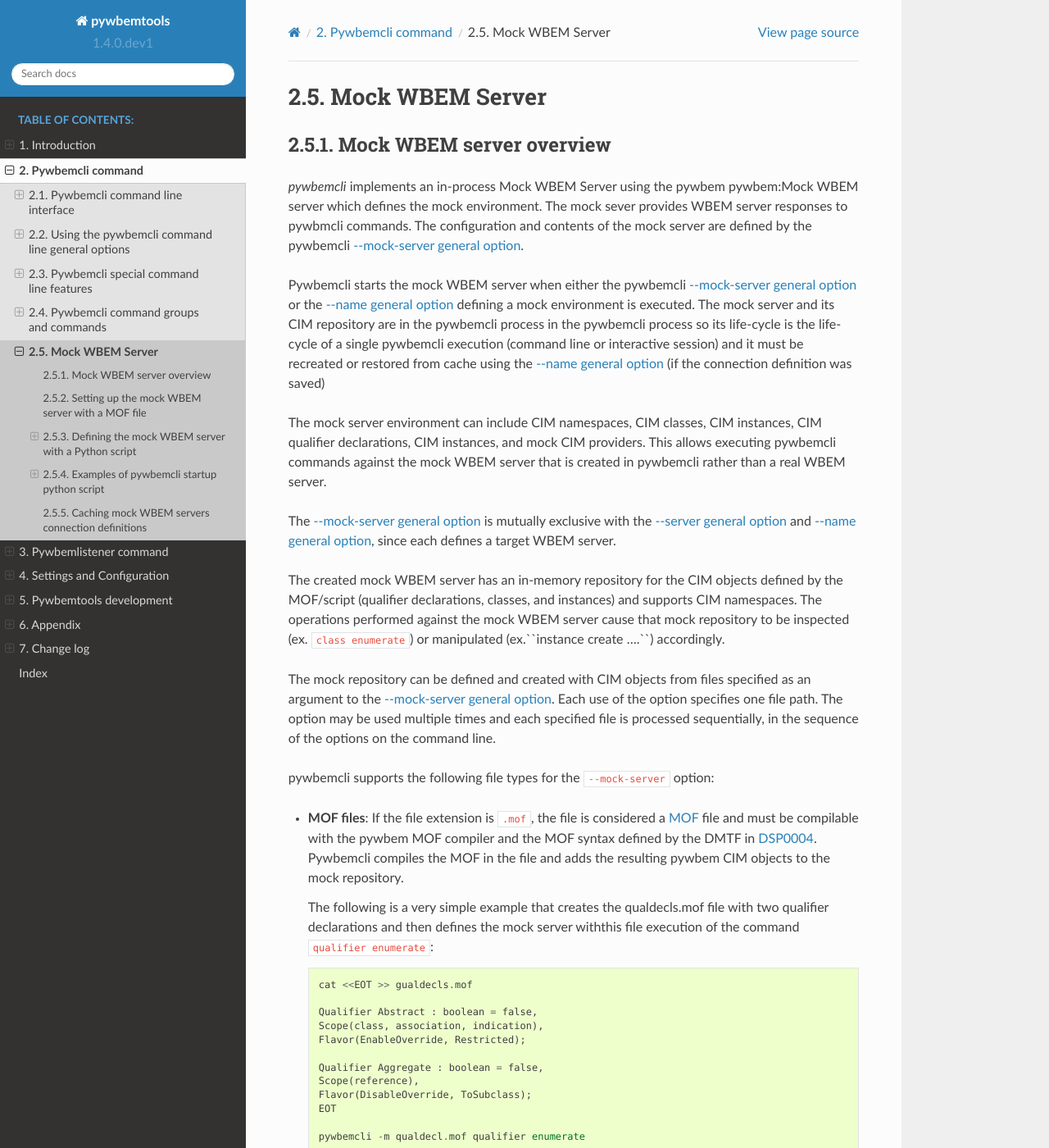
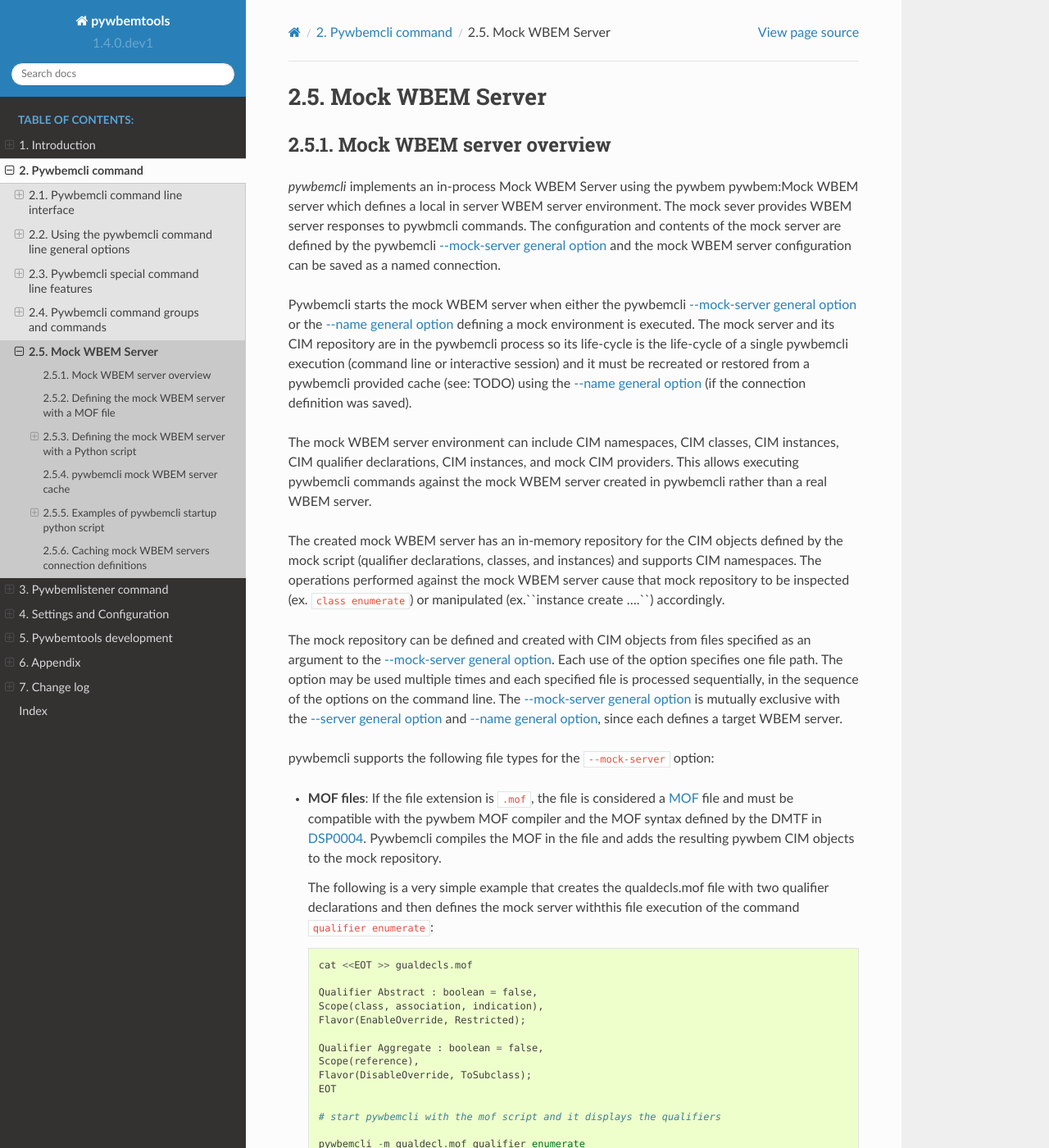
Before and after one commit to pywbem/pywbemtools, a Sphinx documentation site: the page built from docs/pywbemcli/mock_support.rst, in a window 1280 px wide and 1400 px high. Shown: the whole window at 82% size. Built offline with Sphinx 7.4.7 and the Read the Docs theme 2.0.0, drawn with Linux system fonts in a browser that asks for light colours; pages that are not in the unit, such as notebooks, are missing from menus; some of the changed text lies outside the part shown.

Commit message:
Issue #1407, clarify new-style vs old-style mock scripts
Old style mock scripts have been deprecated effective with python 3.8 as
minimum version.

We want to actively discourge the use of this style scripts but still
allow them to exist to avoid breaking client code.

This change extends documentation to clarify the issues in the
mock_script setup and in the mock scripts used in our tests.

```diff
--- a/docs/pywbemcli/mock_support.rst
+++ b/docs/pywbemcli/mock_support.rst
@@ -11,30 +11,27 @@
 -------------------------
 
 `pywbemcli` implements an in-process Mock WBEM Server using the pywbem
-:ref:`pywbem:Mock WBEM server` which defines the mock environment. The mock
-sever provides WBEM server responses to pywbmcli commands. The configuration
-and contents of the mock server are defined by the pywbemcli
-:ref:`--mock-server general option`.
+:ref:`pywbem:Mock WBEM server` which defines a local in server WBEM server environment.
+The mock sever provides WBEM server responses to pywbmcli commands. The
+configuration and contents of the mock server are defined by the pywbemcli
+:ref:`--mock-server general option` and the mock WBEM server configuration
+can be saved as a named connection.
 
 Pywbemcli starts the mock WBEM server when either the pywbemcli
 :ref:`--mock-server general option` or the :ref:`--name general option`
 defining a mock environment is executed.  The mock server and its CIM
-repository are in the pywbemcli process in the pywbemcli process so its
-life-cycle is the life-cycle of a single pywbemcli execution (command line or
-interactive session) and it must be recreated or restored from cache using the
-:ref:`--name general option` (if the connection definition was saved)
+repository are in the pywbemcli process so its life-cycle is the life-cycle of
+a single pywbemcli execution (command line or interactive session) and it must
+be recreated or restored from a pywbemcli provided cache (see: TODO) using the :ref:`--name
+general option` (if the connection definition was saved).
 
-The mock server environment can include CIM namespaces, CIM
+The mock WBEM server environment can include CIM namespaces, CIM
 classes, CIM instances, CIM qualifier declarations, CIM instances, and mock CIM
 providers. This allows executing pywbemcli commands against the mock WBEM server
-that is created in pywbemcli rather than a real WBEM server.
-
-The :ref:`--mock-server general option` is mutually exclusive with the
-:ref:`--server general option` and :ref:`--name general option`, since each
-defines a target WBEM server.
+created in pywbemcli rather than a real WBEM server.
 
 The created mock WBEM server has an in-memory repository for the
-CIM objects defined by the MOF/script (qualifier declarations, classes, and
+CIM objects defined by the mock script (qualifier declarations, classes, and
 instances) and supports CIM namespaces. The operations performed against the
 mock WBEM server cause that mock repository to be inspected (ex. ``class
 enumerate``) or manipulated (ex.``instance create ....``) accordingly.
@@ -43,15 +40,17 @@
 specified as an argument to the :ref:`--mock-server general option`. Each use
 of the option specifies one file path. The option may be used
 multiple times and each specified file is processed sequentially, in the
-sequence of the options on the command line.
+sequence of the options on the command line. The  :ref:`--mock-server general option`
+is mutually exclusive with the :ref:`--server general option` and
+:ref:`--name general option`, since each defines a target WBEM server.
 
 pywbemcli supports the following file types for the ``--mock-server`` option:
 
-.. index:: pair: MOF; server mock
+.. index:: pair: MOF; WBEM server mock
 .. index:: pair: compile_string(); mock setup methods
 
 * **MOF files**: If the file extension is ``.mof``, the file is considered a
-  :term:`MOF` file and must be compilable with the :ref:`pywbem MOF compiler
+  :term:`MOF` file and must be compatible with the :ref:`pywbem MOF compiler
   <pywbem:MOF Compiler>` and the MOF syntax defined by the DMTF in
   :term:`DSP0004`. Pywbemcli compiles the MOF in the file and adds the
   resulting :ref:`pywbem CIM objects<pywbem:CIM objects>` to the mock repository.
@@ -70,6 +69,8 @@
         Scope(reference),
         Flavor(DisableOverride, ToSubclass);
         EOT
+
+        # start pywbemcli with the mof script and it displays the qualifiers
 
         pywbemcli -m qualdecl.mof qualifier enumerate
 
@@ -112,15 +117,16 @@
 
   .. index:: pair: mock-server cache; cache mock-server
 
-  Since the mock repository created by mock scripts and MOF files can be
-  cached, pywbemcli can also make the decision on pywbemcli with the
-  :ref:`--name general option` whether the script is to retrieved from the
-  cache or recreated from the named connection definition.  To do this, it
-  needs knowledge of whether the files that make up  the script have been
-  modified since the cache of the repository was created. To do this the files
-  that are used in the script have to be registered with the pywbem
-  provider_dependent_registry. using
-  :meth:`~pywbem_mock:provider_dependent_registry.add_dependents`
+  Since the mock repository created by mock scripts and MOF files can be cached
+  (see :ref:`pywbemcli mock WBEM server cache`), pywbemcli can also make the decision
+  in start-up with the :ref:`--name general option` whether the script is to
+  retrieved from the cache or recreated from the named connection mock script
+  definition.  To do this, it needs knowledge of whether the files that make up
+  the script have been modified since the cache of the repository was created.
+  To do this the files that are used in the script have to be registered with
+  the pywbem provider_dependent_registry. using
+  :meth:`~pywbem_mock:provider_dependent_registry.add_dependents`. This
+  information is saved in the cache.
 
   Finally, mock scripts can be used to add or update CIM objects in the mock
   CIM repository. This is an alternative to specifying MOF files, and can be
@@ -142,8 +148,8 @@
 .. _`Creating files for the mock repository`:
 .. _`Setting up the mock WBEM server with a MOF file`:
 
-Setting up the mock WBEM server with a MOF file
------------------------------------------------
+Defining the mock WBEM server with a MOF file
+---------------------------------------------
 
 If the :ref:`--mock-server general option` defines a MOF file, The file
 most consist of DMTF MOF definitions of CIM qualifier declarations, CIM
@@ -225,11 +231,12 @@
 environments over just installing MOF files including:
 
 1. The ability to install instance providers to control the processing of
-   specific instance operations (create, modify, delete) on specific classes. This
-   is similar to the definition of providers in WBEM servers such as OpenPegasus
-   which process requests and generate responses to the client in the WBEM server
-   for specific request types and CIM classes.  pywbem provides several prebuilt
-   instance providers that can be installed with the setup script.
+   specific instance operations (create, modify, delete) on specific classes.
+   This is similar to the definition of providers in WBEM servers such as
+   OpenPegasus which process requests and generate responses to the client in
+   the WBEM server for specific request types and CIM classes.  pywbem provides
+   several prebuilt instance providers that can be installed with the setup
+   script.
 
 2. The ability to install CIM qualifier declarations and CIM classes from
    DMTF schemas rather than simply from local MOF files. See
@@ -391,7 +398,7 @@
 .. _`Installing required mock CIM Method providers`:
 
 Installing required mock CIM Method
-^^^^^^^^^^^^^^^^^^^^^^^^^^^^^^^^^^^^^^^^^^^^^
+^^^^^^^^^^^^^^^^^^^^^^^^^^^^^^^^^^^
 
 Installing any mock CIM Methods that may be required.  Pywbem provides
 support for user-defined mock CIM Methods that that would provide specific
@@ -501,8 +508,10 @@
 
 .. _`Defining up the startup script interface from pywbemcli`:
 
-Defining the startup script interface from pywbemcli
-^^^^^^^^^^^^^^^^^^^^^^^^^^^^^^^^^^^^^^^^^^^^^^^^^^^^
+Defining the pywbemcli mock script interface
+^^^^^^^^^^^^^^^^^^^^^^^^^^^^^^^^^^^^^^^^^^^^
+
+.. index:: single: mock script
 
 Mock scripts can be used for any kind of setup of the mock WBEM server, for
 example for creating namespaces, implementing and registering providers, or
@@ -517,10 +526,13 @@
     pair: connection definition; cache
     pair: mock-server cache; cache mock-server
     pair: --mock-server; General option
+    pair: mock script; old-style
+    pair: mock script; new-style
 
-1. New-style(Python >=3.5): The mock script has a ``setup()`` function.  This avoids
-   the messiness of using globals and also enables the mock environment of a
-   connection definition to be cached.
+
+1. New-style(Python >=3.5): The mock script has a ``setup()`` function.  This
+   function provides the mock script with information on the mock environment and
+   avoids the messiness of using globals.
 
    New-style mock scripts are imported as a Python module into Python namespace
    ``pywbemtools.pywbemcli.mockscripts.<mock-script-name>`` and their
@@ -655,6 +667,64 @@
 
         # pylint: disable=undefined-variable
         _setup(CONN, SERVER, VERBOSE)  # noqa: F821
+
+
+.. _`pywbemcli mock WBEM server cache`:
+
+pywbemcli mock WBEM server cache
+--------------------------------
+
+.. index::
+    pair: mock cache; cache
+    pair: mock WBEM server; cache
+
+Pywbemcli provides for caching the mock WBEM server once it has been created
+by the mock script. NOTE: Only mock servers defined for the default connection
+file are saved(i.e. where the the general option  ``-C connection-file-name``
+is **not** used.)
+
+Caching significantly improves the load speed of mock WBEM servers because the
+repository is saved in binary form and any MOF is not recompiled.
+
+Caching is accomplished by the the command
+``pywbemcli connection save <save name>`` that caches the repository, providers,
+etc. defined for the mock script after it has loaded/created.  The optional argument
+<save name> defines the name to be set into the current connection file for
+the cached script. For example, the following command builds a mock WBEM
+server from a mock script and saves it as the name ``mytestserver`` and the
+second pywbemcli execution loads the cached script and displays the
+classes in the default namespace.
+
+.. code-block:: text
+
+    $ pywbemcli --server https://srv1 connection save mytestserver
+
+    $ pywbemcli -n mytestserver class enumerate
+
+    ... Display output of classes in the default namespace
+
+
+Mock server caches for each named connection are saved in the directory ``.pywbemcli_mockcache``
+each in its own subdirectory that includes the connection name.
+
+.. code-block:: text
+
+    $ ls - ltr ~/.pywbemcli_mockcache/
+
+    drwxrwxr-x 2 userblah userblah 4096 Jan  7  2024 6048a3da1a34a3ec605825a1493c7bb5.mockassoc
+    drwxrwxr-x 2 userblah userblah 4096 Jan 12  2024 6048a3da1a34a3ec605825a1493c7bb5.mock1
+
+
+The cache can be deleted at any time without losing information about the cached
+mock WBEM servers since the script and its dependent files must be maintained
+and if the cache does not exist, the mock wbem server definition is used
+to recreate the cache.  NOTE: Therefore it is very important to define all of
+the file dependencies in the mock script.
+
+If any of the dependent files defined in the mock WBEM server script have been
+modified the next execution of pywbemcli updates the cache.
+
+.. index:: pair: examples; mock script
 
 Examples of pywbemcli startup python script
 -------------------------------------------
@@ -759,8 +829,81 @@
         if verbose:
             conn.display_repository()
 
+This MOF would be used to create a mock WBEM server and save it with the
+command:
+
+.. code-block:: text
+
+    $ pywbemcli -m tst_script.py connection save tst_script
+
+Example setup script new-style with MOF class definition
+^^^^^^^^^^^^^^^^^^^^^^^^^^^^^^^^^^^^^^^^^^^^^^^^^^^^^^^^
+
+The following new-style mock script defines and registers a method provider
+for CIM method "CIM_Foo.Method1()" that modifies property "Property1"
+of the target CIM instance and returns that property in an output parameter
+"OutputParam1":
+
+.. code-block:: python
+
+    from pywbem import CIMInstanceName, CIMError, \\
+        CIM_ERR_INVALID_PARAMETER, CIM_ERR_METHOD_NOT_AVAILABLE
+    from pywbem_mock import MethodProvider
+
+    class CIM_Foo_MethodProvider(MethodProvider):
+
+        provider_classname = 'CIM_Foo'
+
+        def InvokeMethod(self, methodname, localobject, params):
+
+            if methodname.lower() == 'method1':
+                if isinstance(localobject, CIMClassName):
+                    raise CIMError(
+                        CIM_ERR_INVALID_PARAMETER,
+                        f"CIM method {methodname} must be invoked on a "
+                        "CIM instance")
+                return self.Method1(localobject, params)
+            else:
+                raise CIMError(CIM_ERR_METHOD_NOT_AVAILABLE)
+
+        def Method1(self, localobject, params):
+
+            namespace = localobject.namespace
+            instance_store = self.cimrepository.get_instance_store(namespace)
+
+            # Get the instance the method was invoked on, from the CIM
+            # repository (as a copy)
+            instance = instance_store.get(localobject.path)  # a copy
+
+            # Modify a property value in the local copy of the instance
+            if 'Property1' not in instance.properties:
+                instance.properties['Property1'] = 'new'
+            instance.properties['Property1'] += '+'
+
+            # Update the instance in the CIM repository from the changed
+            # local instance
+            instance_store.update(localobject.path, instance)
+
+            # Return the property value in the output parameter
+            outputparam1 = instance.properties['Property1']
+            out_params = [
+                CIMParameter('OutputParam1', type='string', value=outputparam1),
+            ]
+
+            # Set the return value of the CIM method
+            return_value = 0
+
+            return (return_value, out_params)
+
+    def setup(conn, server, verbose):
+        provider = CIM_Foo_MethodProvider(conn.cimrepository)
+        conn.register_provider(provider, conn.default_namespace, verbose=verbose)
+
 Example setup script old-style with MOF file
 ^^^^^^^^^^^^^^^^^^^^^^^^^^^^^^^^^^^^^^^^^^^^
+
+NOTE: This old-style script interface is deprecated and will be removed in a
+future version of pywbemtools
 
 The following is a  old-style(deprecated) mock script named ``tst_script.py`` that will add
 the same CIM objects as MOF file ``tst_file.mof`` to the mock repository using
@@ -771,6 +914,8 @@
 .. code-block:: python
 
     #!/usr/bin/env python
+
+    # NOTE: old-style script (Deprecated)
 
     from pywbem import CIMQualifierDeclaration, CIMQualifier, CIMClass, \
         CIMProperty, CIMMethod, CIMParameter, CIMInstance, CIMInstanceName, Uint32
@@ -867,7 +1012,6 @@
     if __name__ == '__builtin__':
         main()
 
-
 The pywbemcli command to use this mock script, and then to enumerate its
 CIM class names is::
 
@@ -877,70 +1021,6 @@
 As you can see, adding CIM objects with a MOF file is more compact than
 doing that in a mock script, but the mock script can contain logic,
 and it allows defining providers.
-
-Example setup script new-style with MOF file
-^^^^^^^^^^^^^^^^^^^^^^^^^^^^^^^^^^^^^^^^^^^^
-
-The following new-style mock script defines and registers a method provider
-for CIM method "CIM_Foo.Method1()" that modifies property "Property1"
-of the target CIM instance and returns that property in an output parameter
-"OutputParam1":
-
-.. code-block:: python
-
-    from pywbem import CIMInstanceName, CIMError, \\
-        CIM_ERR_INVALID_PARAMETER, CIM_ERR_METHOD_NOT_AVAILABLE
-    from pywbem_mock import MethodProvider
-
-    class CIM_Foo_MethodProvider(MethodProvider):
-
-        provider_classname = 'CIM_Foo'
-
-        def InvokeMethod(self, methodname, localobject, params):
-
-            if methodname.lower() == 'method1':
-                if isinstance(localobject, CIMClassName):
-                    raise CIMError(
-                        CIM_ERR_INVALID_PARAMETER,
-                        f"CIM method {methodname} must be invoked on a "
-                        "CIM instance")
-                return self.Method1(localobject, params)
-            else:
-                raise CIMError(CIM_ERR_METHOD_NOT_AVAILABLE)
-
-        def Method1(self, localobject, params):
-
-            namespace = localobject.namespace
-            instance_store = self.cimrepository.get_instance_store(namespace)
-
-            # Get the instance the method was invoked on, from the CIM
-            # repository (as a copy)
-            instance = instance_store.get(localobject.path)  # a copy
-
-            # Modify a property value in the local copy of the instance
-            if 'Property1' not in instance.properties:
-                instance.properties['Property1'] = 'new'
-            instance.properties['Property1'] += '+'
-
-            # Update the instance in the CIM repository from the changed
-            # local instance
-            instance_store.update(localobject.path, instance)
-
-            # Return the property value in the output parameter
-            outputparam1 = instance.properties['Property1']
-            out_params = [
-                CIMParameter('OutputParam1', type='string', value=outputparam1),
-            ]
-
-            # Set the return value of the CIM method
-            return_value = 0
-
-            return (return_value, out_params)
-
-    def setup(conn, server, verbose):
-        provider = CIM_Foo_MethodProvider(conn.cimrepository)
-        conn.register_provider(provider, conn.default_namespace, verbose=verbose)
-
 
 The pywbemtools github tests/unit/pywbemcli directory includes several good
 examples of pywbemcli startup scripts that are used for testing including:
@@ -962,7 +1042,6 @@
    installing the namespace provider and subscription providers,
    and installing sample profiles, central classes, and the
    association classes for profile traversing.
-
 
 .. index::
     pair: mock WBEM server; cache mock WBEM server
```
Also changed, not shown: other parts of docs/pywbemcli/mock_support.rst (+9 -5 lines), 4 other files.
